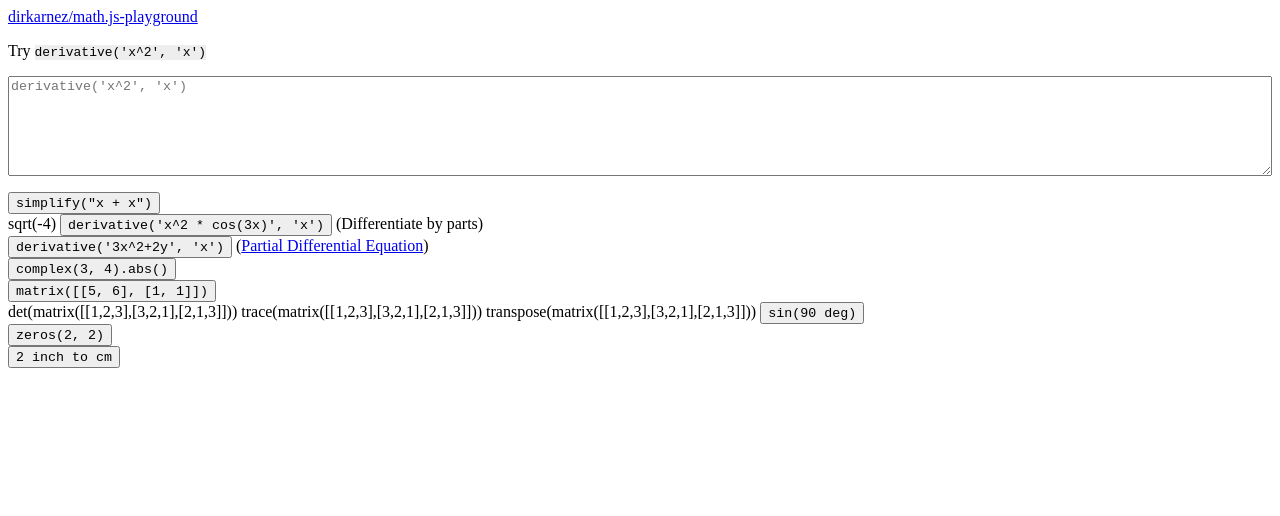
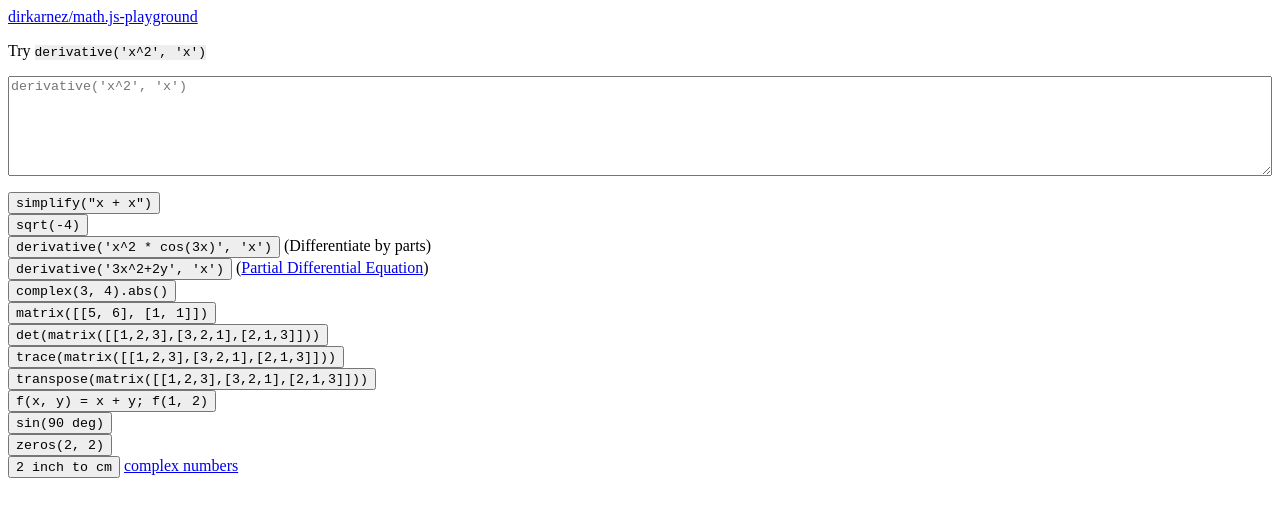
Before and after one commit to dirkarnez/math.js-playground, a plain HTML site: page index.html in a window 1280 px wide. Drawn offline with nearby package versions, Linux system fonts and the light colour scheme.

Commit message:
- update index.html

```diff
--- a/index.html
+++ b/index.html
@@ -37,19 +37,20 @@
     </div>
     <div id="log"></div>
     <p>
-        <button><code>simplify("x + x")</code></button><br>
-             sqrt(-4)
+        <button onClick=""><code>simplify("x + x")</code></button><br>
+        <button><code>sqrt(-4)</code></button><br>
         <button><code>derivative('x^2 * cos(3x)', 'x')</code></button> (Differentiate by parts)<br>
         <button><code>derivative('3x^2+2y', 'x')</code></button> (<a href="https://www.youtube.com/watch?v=Kp7sSp5Kn7o">Partial Differential Equation</a>)<br>
         <button><code>complex(3, 4).abs()</code></button><br>
         <button><code>matrix([[5, 6], [1, 1]])</code></button><br>
-det(matrix([[1,2,3],[3,2,1],[2,1,3]]))
-trace(matrix([[1,2,3],[3,2,1],[2,1,3]]))
-transpose(matrix([[1,2,3],[3,2,1],[2,1,3]]))
+        <button><code>det(matrix([[1,2,3],[3,2,1],[2,1,3]]))</code></button><br>
+        <button><code>trace(matrix([[1,2,3],[3,2,1],[2,1,3]]))</code></button><br>
+        <button><code>transpose(matrix([[1,2,3],[3,2,1],[2,1,3]]))</code></button><br>
+        <button><code>f(x, y) = x + y; f(1, 2)</code></button><br>
         <button><code>sin(90 deg)</code></button><br>
         <button><code>zeros(2, 2)</code></button><br>
-
         <button><code>2 inch to cm</code></button>
+        <a href="https://mathjs.org/examples/complex_numbers.js.html" target="_blank">complex numbers</a>
     </p>
 
     <script>
```
